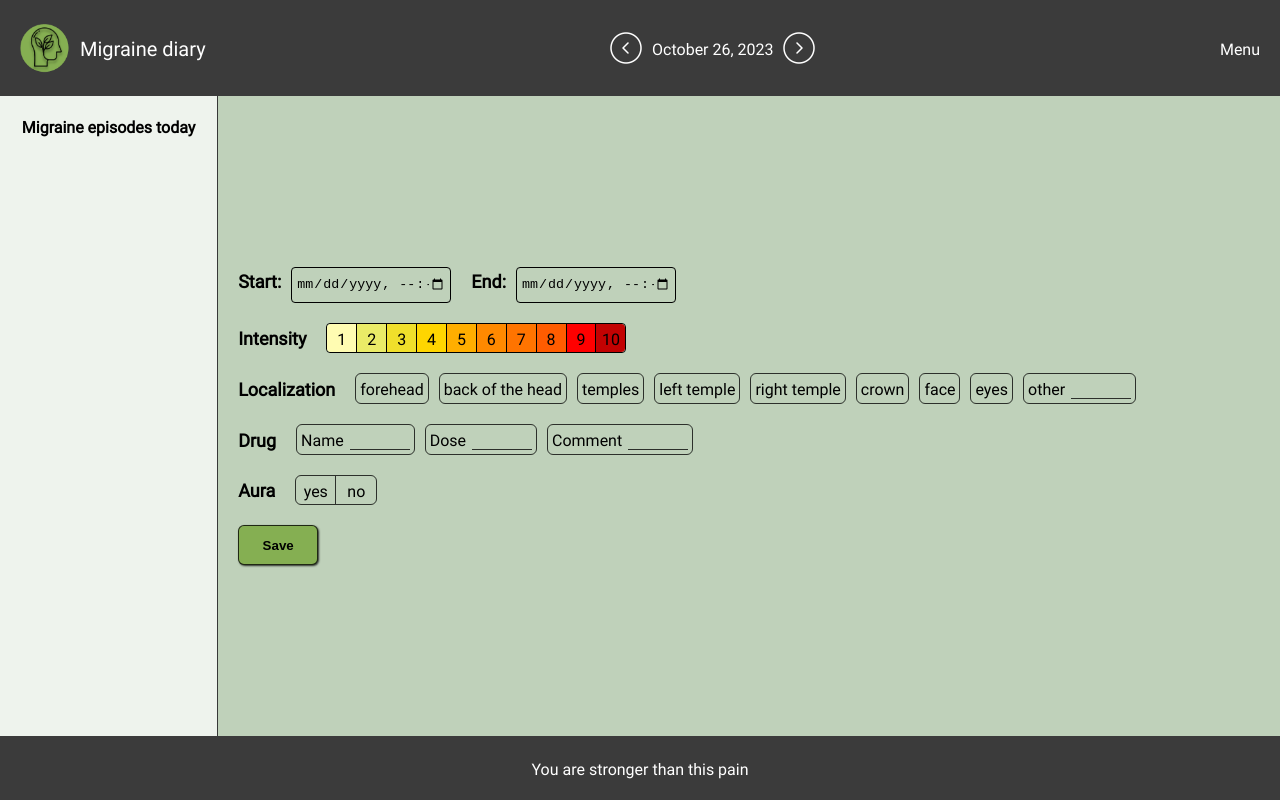
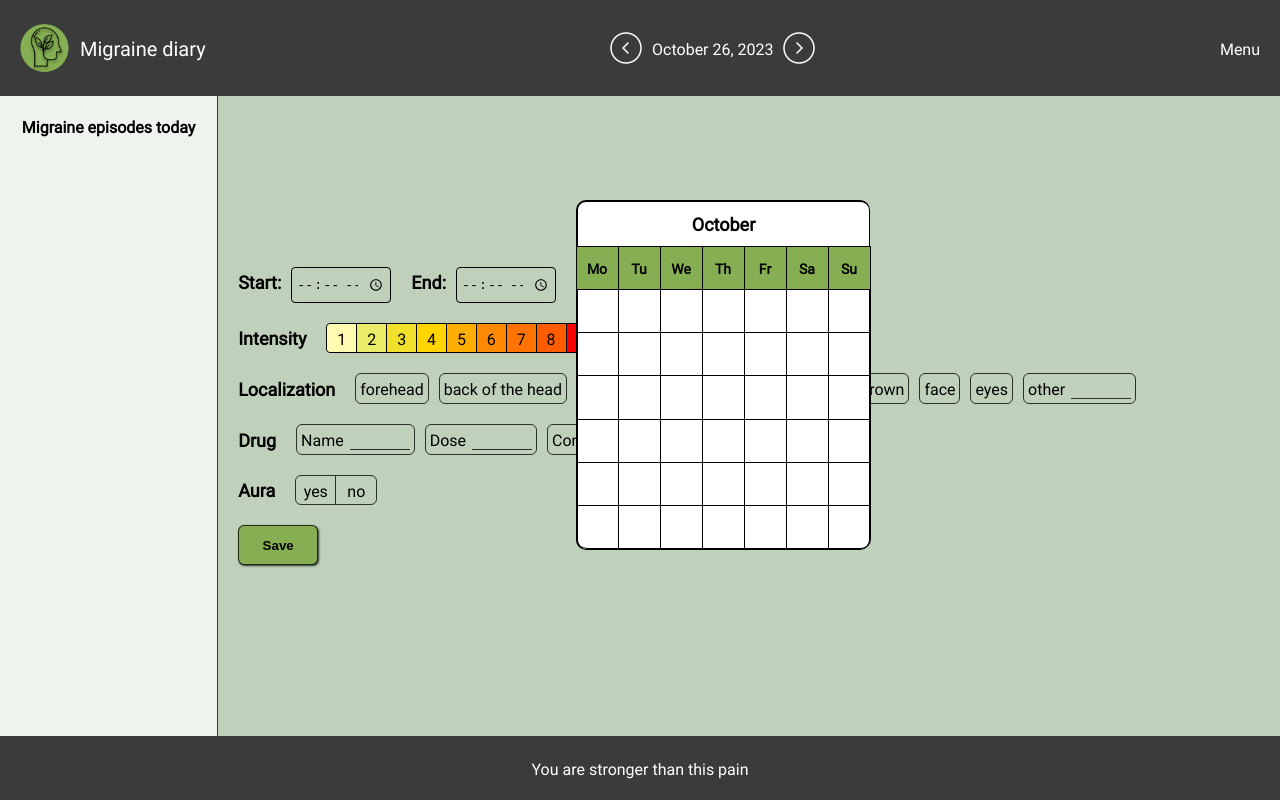
Before and after one commit to Raushaniam/migraine-diary, a React app: page / in a window 1280 px wide. Built offline with nearby package versions, Linux system fonts and the light colour scheme.

Commit message:
feat: add a Calendar Component layout with basic styles

```diff
--- /dev/null
+++ b/src/app/components/Calendar/Calendar.scss
@@ -0,0 +1,64 @@
+@import "../../constants/variables.scss";
+
+.Calendar {
+  display: flex;
+  align-items: center;
+  flex-direction: column;
+  position: absolute;
+  top: 25%;
+  left: 45%;
+  width: 294px;
+  height: 350px;
+  background:$White;
+  color: $Black;
+  border: 2px solid $Black;
+  border-right: 1.8px solid $Black;
+  border-bottom: 1.8px solid $Black;
+  border-radius: 10px;
+
+  .Active {
+    display: flex;
+  }
+
+  .Month {
+    font-size: 18px;
+    font-weight: 600;
+    padding: 10px 0;
+  }
+
+  .MonthTable {
+    display: grid;
+    grid-template-columns: repeat(7, 42px);
+    grid-template-rows: repeat(7, 1fr);
+    height: 100%;
+    border-top: 1.5px solid $Black;
+    font-size: 14px;
+    border-bottom-left-radius: 10px;
+    border-bottom-right-radius: 10px;
+
+
+    .Day {
+      border-right: 0.2px solid $Black;
+      border-bottom: 0.2px solid $Black;
+      @include flexible();
+
+      &:nth-child(43) {
+        border-bottom-left-radius: 10px;
+      }
+
+      &:nth-child(n+43) {
+        border-bottom: 0px;
+        border-bottom: 1.5px solid $Black;
+      }
+
+      &:nth-child(49) {
+        border-bottom-right-radius: 10px;
+      }
+    }
+
+    .DayOfTheWeek {
+      font-weight: 600;
+      background: #85AF52;
+    }
+  }
+}
--- /dev/null
+++ b/src/app/components/Calendar/Calendar.tsx
@@ -0,0 +1,19 @@
+import React, {FC} from 'react';
+import {ICalendar} from "./ICalendar";
+import './Calendar.scss';
+
+export const Calendar: FC<ICalendar> = ({month, daysList}) => {
+    return <div className="Calendar">
+        <div className="Month">{month}</div>
+        <div className="MonthTable">
+            <div className="DayOfTheWeek Day">Mo</div>
+            <div className="DayOfTheWeek Day">Tu</div>
+            <div className="DayOfTheWeek Day">We</div>
+            <div className="DayOfTheWeek Day">Th</div>
+            <div className="DayOfTheWeek Day">Fr</div>
+            <div className="DayOfTheWeek Day">Sa</div>
+            <div className="DayOfTheWeek Day">Su</div>
+            <>{daysList}</>
+        </div>
+    </div>
+}
--- /dev/null
+++ b/src/app/components/Calendar/ICalendar.ts
@@ -0,0 +1,6 @@
+import {IMonths} from "../../types/IMonths";
+import {ReactNode} from "react";
+export interface ICalendar {
+    month: IMonths | string,
+    daysList: ReactNode[],
+}
--- a/src/app/components/Header/CurrentDate/ICurrentDate.ts
+++ b/src/app/components/Header/CurrentDate/ICurrentDate.ts
@@ -1,3 +1,3 @@
 export interface ICurrentDate {
-    date: string
+    date: string,
 }
--- a/src/app/components/Header/Header.tsx
+++ b/src/app/components/Header/Header.tsx
@@ -1,4 +1,4 @@
-import React, {FC, useState} from "react";
+import React, {FC, ReactNode, useState} from "react";
 import {IHeader} from "./IHeader";
 import "./Header.scss";
 import {SiteName} from "./SiteName/SiteName";
@@ -8,17 +8,26 @@ import {Navigation} from "./Navigation/Navigation";
 import {Dictionary} from "../../constants/Dictionary";
 import './Navigation/Navigation.scss';
 import './Menu/Menu.scss';
-
+import {Calendar} from "../Calendar/Calendar";
+import {IMonths} from "../../types/IMonths";
 
 export const Header:FC<IHeader> = ({name, title}) => {
+    const [isOnClick, setIsOnClick] = useState('false');
+    const date = new Date();
+    const monthNumber = date.getMonth();
 
-    const [isOnClick, setIsOnClick] = useState('false');
+    const days:number[] = [];
+    for (let i = 1; i <= 42; i++) {
+        days.push(i);
+    }
+
+    const listOfDays:ReactNode[] = days.map((day, index) => {
+        return <div key={index.toString()} className="Day"></div>;
+    })
 
     const showDate = () => {
-        const date = new Date();
         const options: Intl.DateTimeFormatOptions = { month: 'long', day: 'numeric', year: 'numeric' };
-        const currentDate = date.toLocaleDateString(['en-US', "en-GB"], options);
-        return currentDate;
+        return date.toLocaleDateString(['en-US', "en-GB"], options);
     }
 
     const showMenu = () => {
@@ -31,7 +40,8 @@ export const Header:FC<IHeader> = ({name, title}) => {
 
     return <div className={isOnClick === 'true' ? "Header ActiveMenu" : "Header"}>
         <SiteName name={name}/>
-        <CurrentDate date={showDate()}/>
+        <CurrentDate date={showDate()} />
+        <Calendar month={IMonths[monthNumber]} daysList={listOfDays}/>
         <Menu
             title={title}
             onClick={() => showMenu()}
--- a/src/app/components/Main/Time/Time.scss
+++ b/src/app/components/Main/Time/Time.scss
@@ -13,10 +13,18 @@
       border: 1px solid $Black;
       border-radius: 4px;
       height: 36px;
-      width: 160px;
+      width: 100px;
       padding: 4px;
       cursor: pointer;
       background: transparent;
     }
+
+    .Input::after {
+
+    }
+
+    .Input.suffixIcon {
+
+    }
   }
 }
--- a/src/app/components/Main/Time/Time.tsx
+++ b/src/app/components/Main/Time/Time.tsx
@@ -7,21 +7,18 @@ export const Time: FC<ITime> = ({start, end}) => {
         <label className="Label" htmlFor="start-time">{start}:
             <input
                 className="Input"
-                type="datetime-local"
+                type="time"
                 id="start-time"
                 name="start-time"
-                value=""
-                autoComplete="on"
+                required
             />
         </label>
         <label className="Label" htmlFor="end-time">{end}:
             <input
                 className="Input"
-                type="datetime-local"
+                type="time"
                 id="end-time"
                 name="end-time"
-                value=""
-                autoComplete="on"
             />
         </label>
     </div>;
--- a/src/app/constants/Dictionary.ts
+++ b/src/app/constants/Dictionary.ts
@@ -17,6 +17,19 @@ export const Dictionary = {
     'CONFIGURE': 'Configure settings',
     'REPORTS': 'Reports',
     'CALENDAR': 'Calendar',
+    'MONTH': 'Month',
+    'JANUARY': 'January',
+    'FEBRUARY': 'February',
+    'MARCH': 'March',
+    'APRIL': 'April',
+    'MAY': 'May',
+    'JUNE': 'June',
+    'JULY': 'July',
+    'AUGUST': 'August',
+    'SEPTEMBER': 'September',
+    'OCTOBER': 'October',
+    'NOVEMBER': 'November',
+    'DECEMBER': 'December',
     'LOG_IN': 'Log in',
     'LOG_OUT': 'Log out',
     'MOTTO': 'You are stronger than this pain',
--- /dev/null
+++ b/src/app/types/IMonths.ts
@@ -0,0 +1,14 @@
+export enum IMonths {
+    January = 0,
+    February = 1,
+    March = 2,
+    April = 3,
+    May = 4,
+    June = 5,
+    July = 6,
+    August = 7,
+    September = 8,
+    October = 9,
+    November = 10,
+    December = 11,
+}
```
Also changed, not shown: src/app/types/IDaysOFTheMonth.ts (added, +14 -0 lines).
